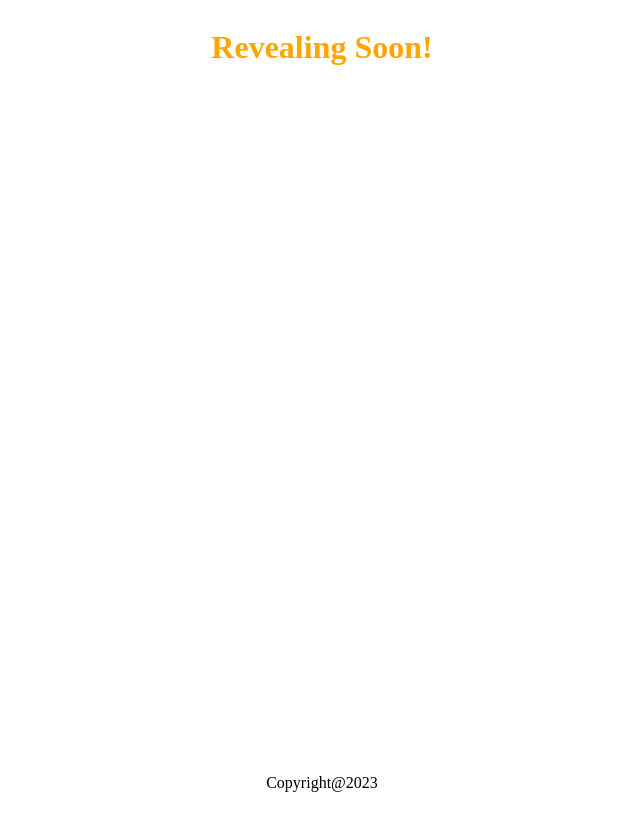
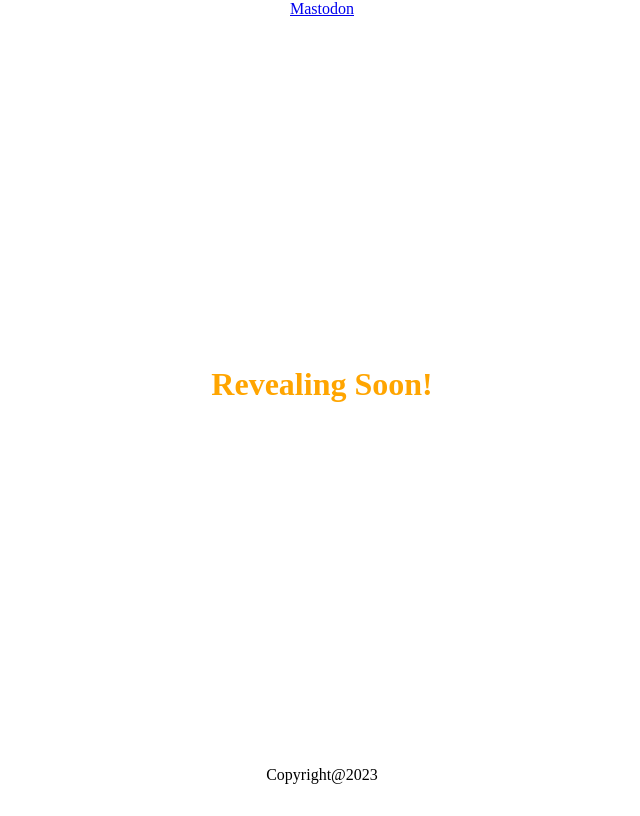
Before and after one commit to adarshrajpathak/My_Website, a plain HTML site: page index.html in a window 1280 px wide. Shown: the whole page, without its empty margins (318-958 px from the left). Drawn offline with Linux system fonts and the light colour scheme.

Commit message:
Attached resources

```diff
--- a/style_adarsh.css
+++ b/style_adarsh.css
@@ -1,5 +1,5 @@
-#mastodon{
-  display:none !important;
+body{
+  margin:0px;
 }
 
 h1{
```
